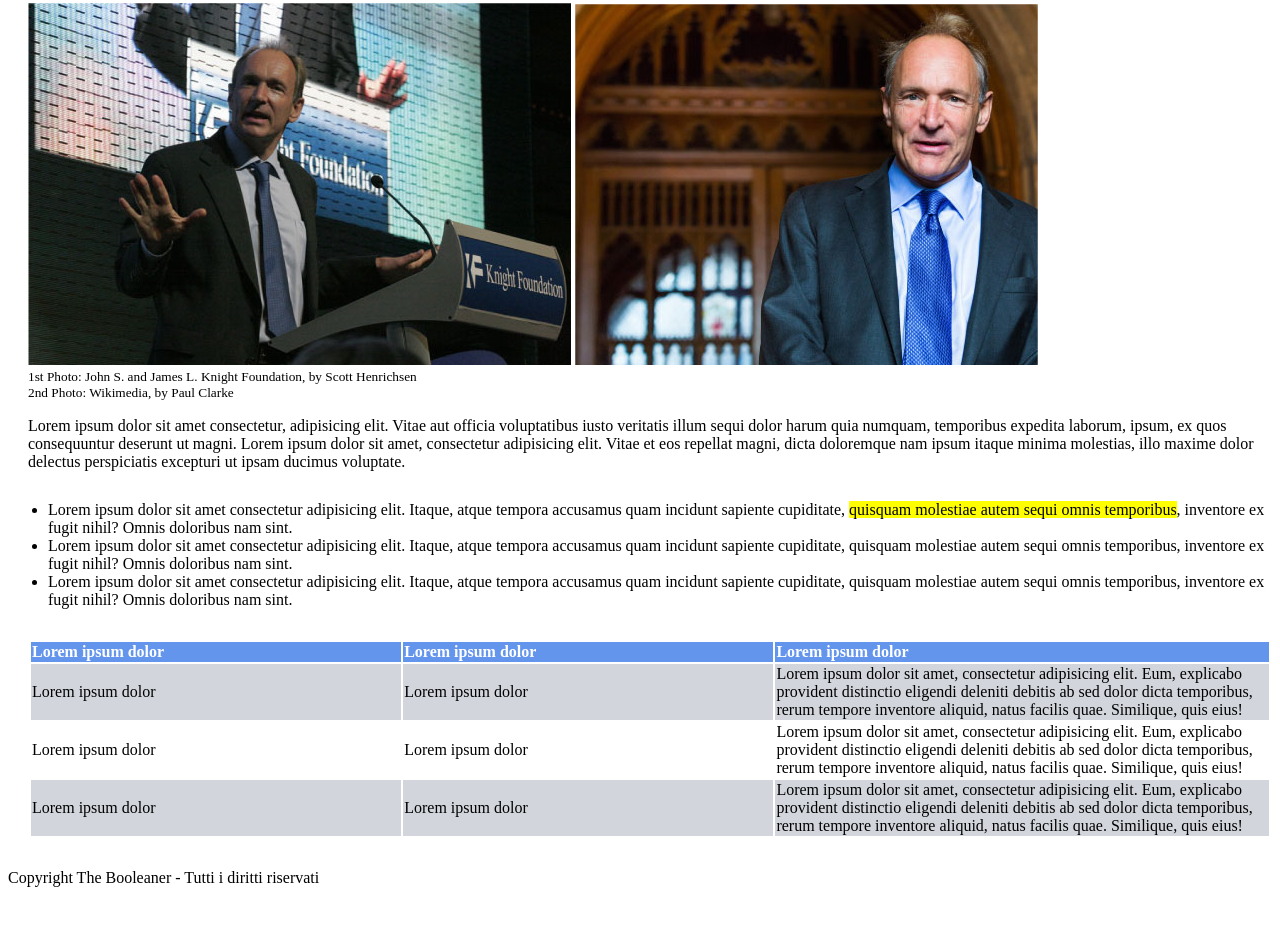
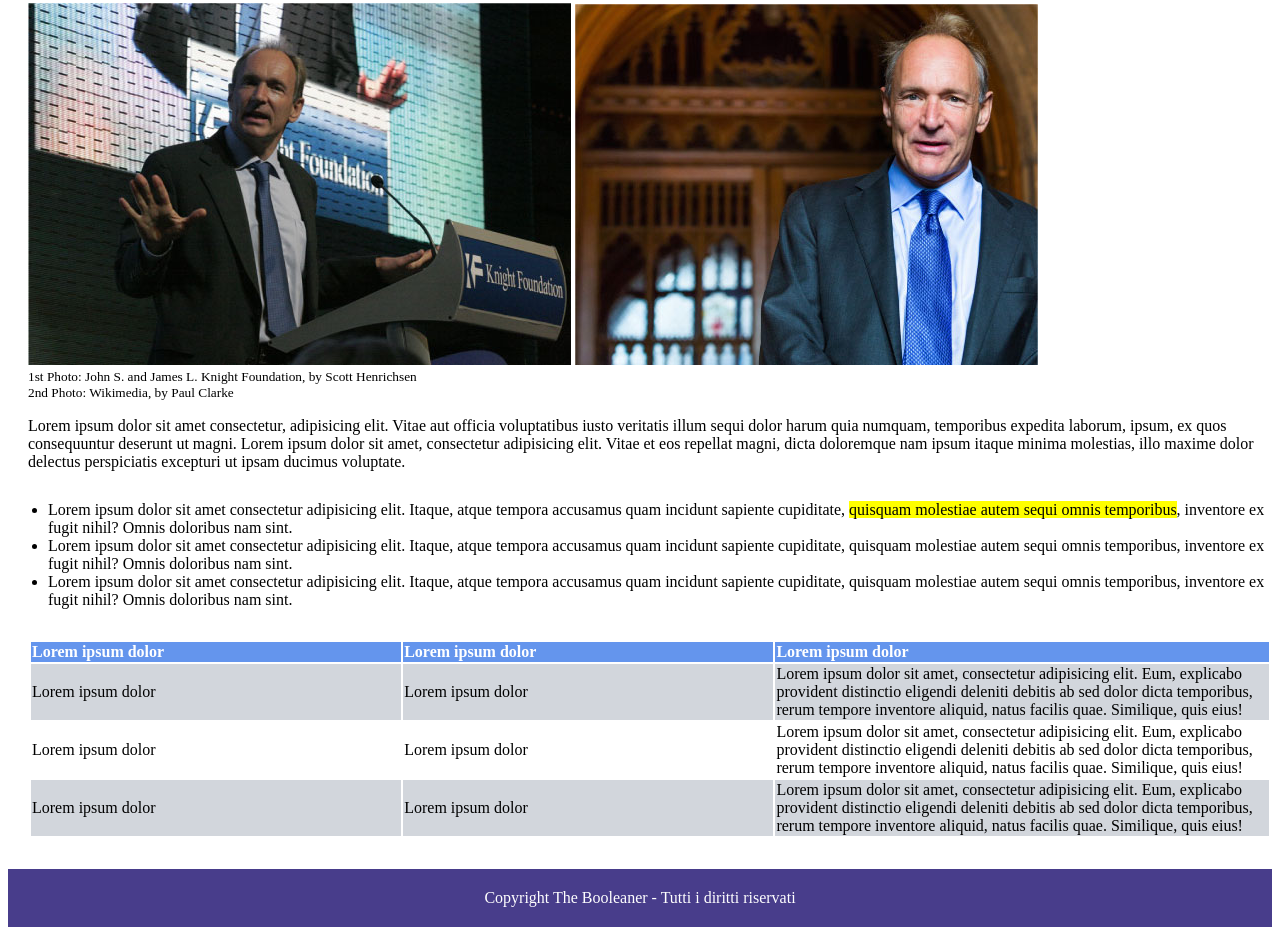
Before and after one commit to claudia13-prog/html-css-booleaner, a plain HTML site: page index.html in a window 1280 px wide. Shown: the part 330-1265 px from the top of the page. Before the commit the page ends 1225 px from the top, so only its background shows below. Drawn offline with Linux system fonts and the light colour scheme.

Commit message:
added footer css

```diff
--- a/css/style.css
+++ b/css/style.css
@@ -80,3 +80,12 @@ thead{
 .tr-background{
     background-color:rgb(210, 214, 220)
 }
+
+/* footer */
+
+footer{
+    color: white;
+    background-color: darkslateblue;
+    text-align: center;
+    padding: 20px 0 20px 0;
+}
```
